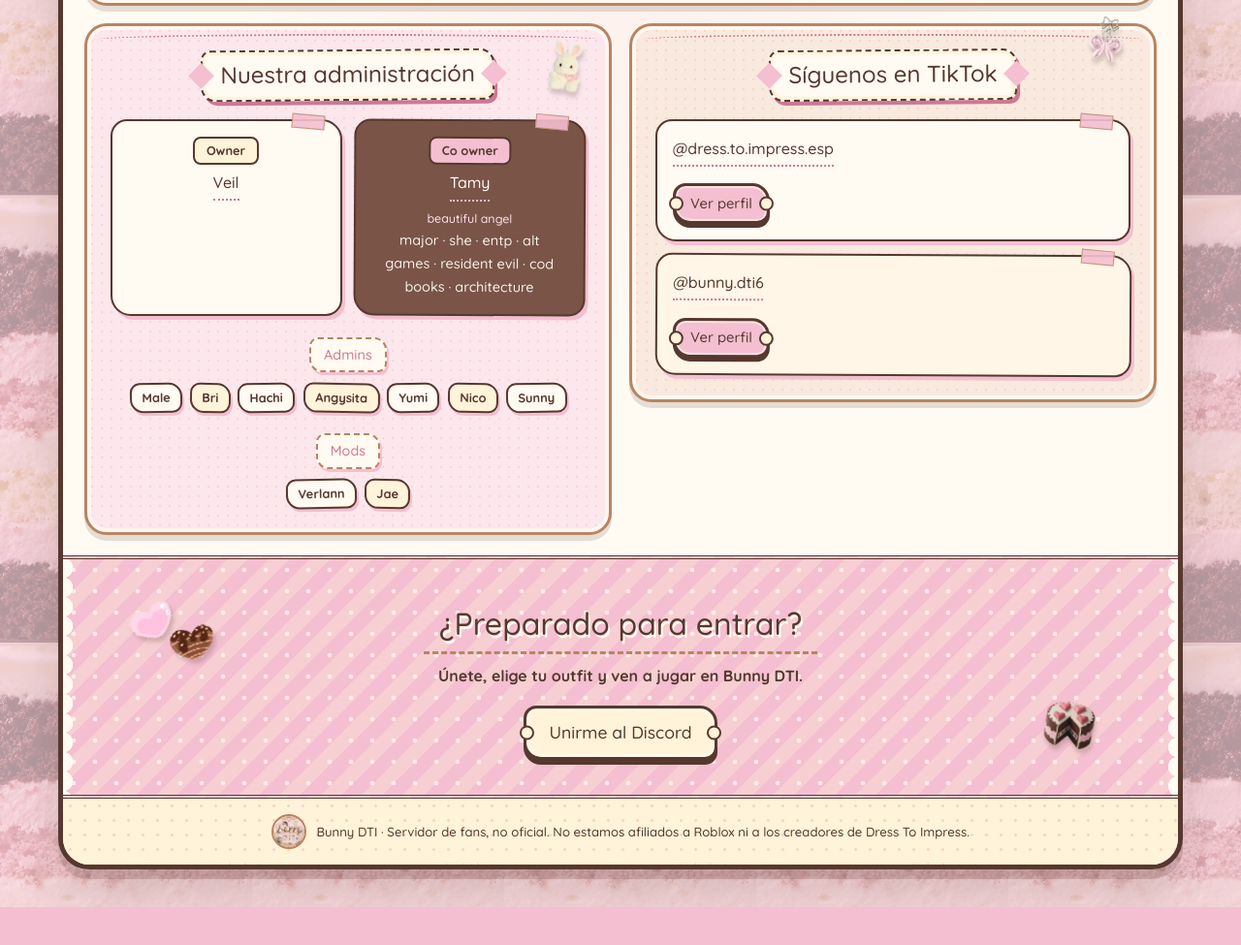
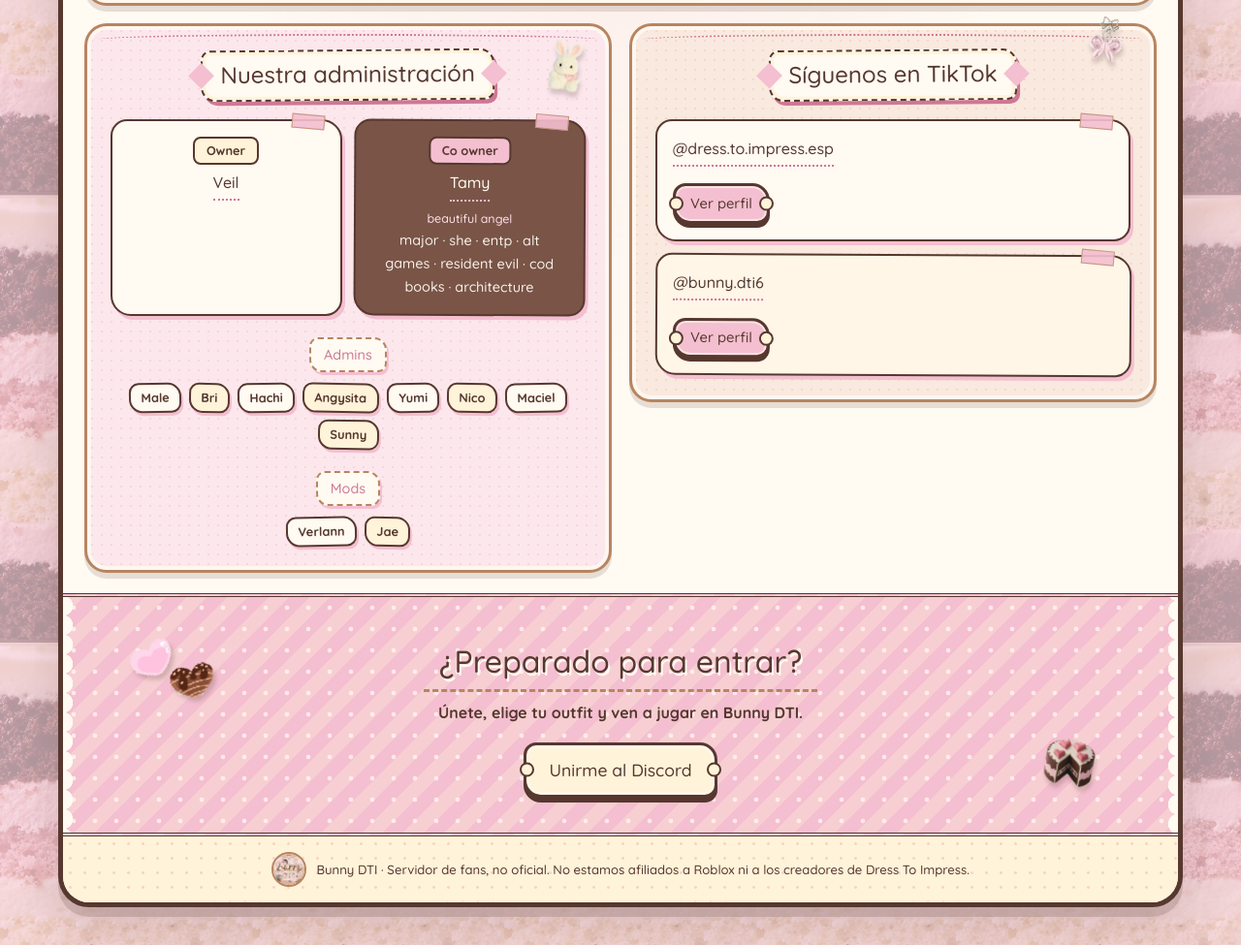
Before and after one commit to Lovemaale/Bunny-DTI, a plain HTML site: page index.html in a window 1280 px wide. Shown: the part 1646-2621 px from the top of the page at 97% size. Before the commit the page ends 2582 px from the top, so only its background shows below. Drawn offline with Linux system fonts and the light colour scheme; no server answers; a web font is replaced by a local one.

Commit message:
Agregar a Maciel

```diff
--- a/index.html
+++ b/index.html
@@ -94,7 +94,7 @@
 
           <h3 class="group">Admins</h3>
           <ul class="people">
-            <li>Male</li><li>Bri</li><li>Hachi</li><li>Angysita</li><li>Yumi</li><li>Nico</li><li>Sunny</li>
+            <li>Male</li><li>Bri</li><li>Hachi</li><li>Angysita</li><li>Yumi</li><li>Nico</li><li>Maciel</li><li>Sunny</li>
           </ul>
 
           <h3 class="group">Mods</h3>
```
